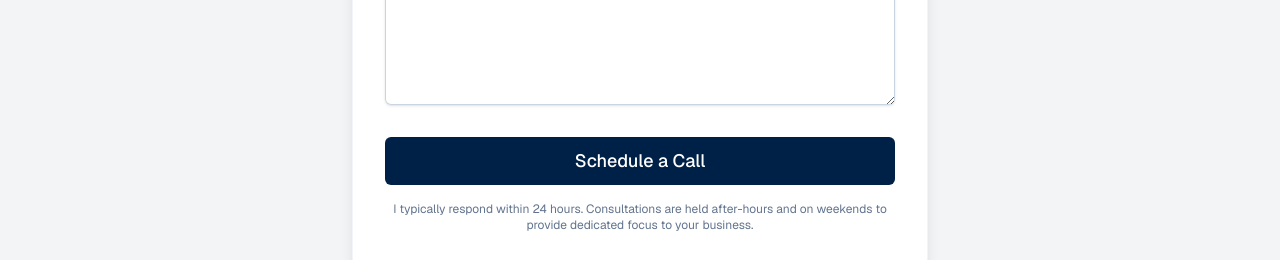
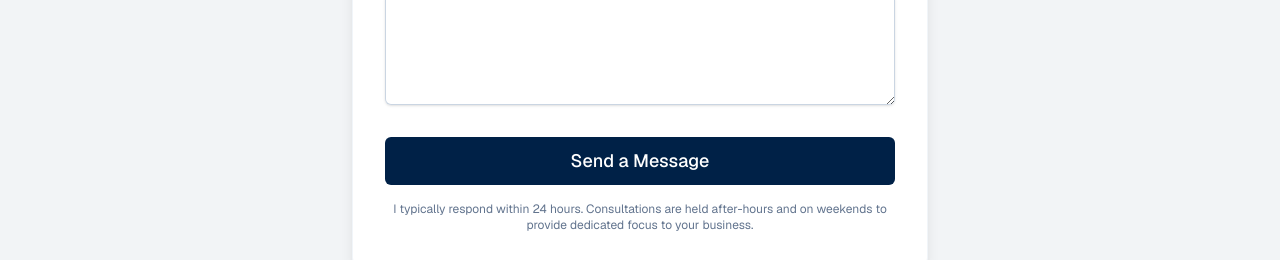
Before and after one commit to Luizjr9292/danni-bookkeeping, a Next.js app: page / in a window 1280 px wide. Shown: the part 6280-6540 px from the top of the page. Built offline with nearby package versions, Linux system fonts and the light colour scheme.

Commit message:
Update translations.ts

```diff
--- a/src/data/translations.ts
+++ b/src/data/translations.ts
@@ -161,7 +161,7 @@ export const translations = {
                 locationLabel: 'Location (Region in NZ)',
                 locationPlaceholder: 'e.g. Tauranga, Wellington, Auckland',
                 messageLabel: 'How can I help you?',
-                submitButton: 'Schedule a Call',
+                submitButton: 'Send a Message',
                 sending: 'Sending...',
                 successTitle: 'Thank you!',
                 successMessage: 'I have received your message and will get back to you shortly to schedule our consultation.',
```
